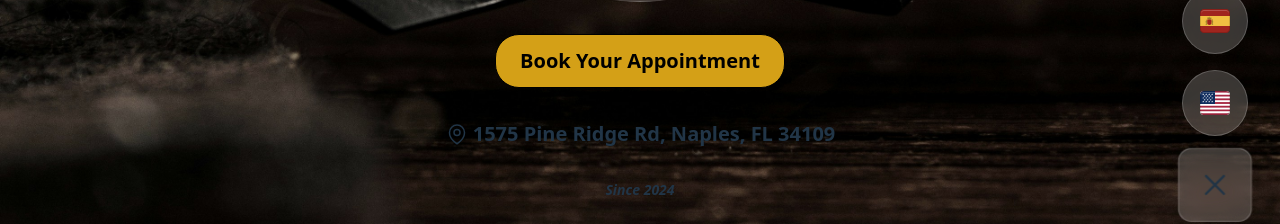
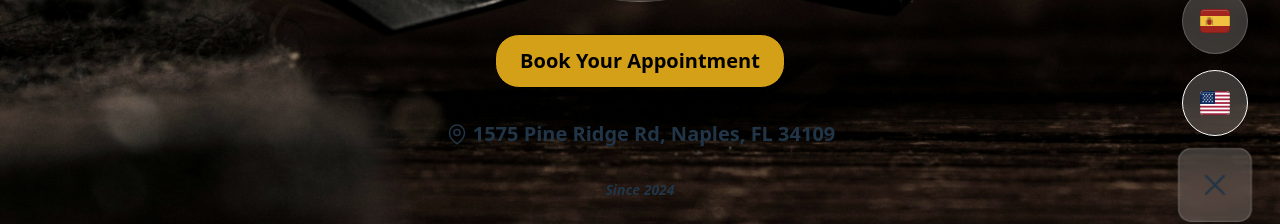
Before and after one commit to LuisBell0/rey-sampoll-barbershop, a Vue app: page / in a window 1280 px wide. Both pictures are taken after a click on the button "Choose Language". Shown: the part 550-774 px from the top of the page. Built offline with nearby package versions, Linux system fonts and the light colour scheme.

Commit message:
Added active language indication

```diff
--- a/src/components/FloatingActionButton.vue
+++ b/src/components/FloatingActionButton.vue
@@ -22,9 +22,13 @@
       <button
         v-for="(value, key) in languages"
         :key="key"
-        class="glass !rounded-full flex items-center justify-center text-lg p-3 sm:p-4 sm:text-sm md:text-base"
+        class="glass !rounded-full flex items-center justify-center text-lg p-3 sm:p-4 sm:text-sm md:text-base cursor-pointer"
+        :class="[i18n.locale.value === key
+          ? '!border-white'
+          : ''
+        ]"
         :aria-label="`Change language to ${key}`"
-        @click="updateLocale(key)"
+        @click="setLocale(key)"
       >
         <img :src="value" :alt="`${key} logo`" class="w-6 h-6 md:w-8 md:h-8" />
       </button>
@@ -33,18 +37,15 @@
 </template>
 
 <script setup lang="ts">
-import { ref, nextTick } from 'vue';
+import { ref, nextTick, onMounted } from 'vue';
 import gsap from 'gsap';
 import usFlagIcon from '@/assets/us.svg';
 import esFlagIcon from '@/assets/es.svg';
 import { LanguageIcon, XMarkIcon } from '@heroicons/vue/24/outline';
 import { useI18n } from 'vue-i18n';
 
-const {locale} = useI18n();
-function updateLocale(newLocale: string) {
-  locale.value = newLocale;
-}
-
+const i18n = useI18n({useScope:"global"});
+const locale = i18n.locale;
 const showLanguages = ref(false);
 const languagesContainer = ref<HTMLDivElement | null>(null);
 const fabButton = ref<HTMLButtonElement | null>(null);
@@ -70,7 +71,6 @@ async function animateOpen() {
   // wait for the browser to paint the DOM change
   await new Promise(requestAnimationFrame);
 
-  // Now animate (this will always run)
   gsap.fromTo(
     fabButton.value,
     { rotation: 0, scale: 1 },
@@ -116,4 +116,32 @@ async function onClick() {
   setTimeout(() => (isAnimating.value = false), 500)
 }
 
+function setLocale(key: string) {
+  if (locale.value === key) {
+    animateClose();
+    return;
+  }
+  locale.value = key;
+  try {
+    localStorage.setItem('locale', key);
+  } catch (e) {}
+  animateClose();
+}
+
+/* Initialize locale from storage or browser preference (on mount) */
+onMounted(() => {
+  try {
+    const saved = localStorage.getItem('locale');
+    if (saved && Object.keys(languages).includes(saved)) {
+      locale.value = saved;
+      return;
+    }
+  } catch (e) {}
+
+  const nav = navigator.language?.split('-')[0];
+  if (nav && Object.keys(languages).includes(nav)) {
+    locale.value = nav;
+  }
+});
+
 </script>
--- a/src/components/FooterComponent.vue
+++ b/src/components/FooterComponent.vue
@@ -7,7 +7,7 @@
         <!-- Address -->
         <div class="md:flex md:flex-col md:items-center lg:flex lg:flex-col lg:items-start">
           <h3 class="text-xl font-semibold mb-2">{{ t('footer.location') }}</h3>
-          <p class="underline" v-html="t('footer.addressHtml')"></p>
+          <p class="underline">1575 Pine Ridge Rd<br/>Naples, FL 34109<br/>{{ t('footer.addressHtml') }}</p>
         </div>
 
         <!-- Contact -->
--- a/src/locales/en.json
+++ b/src/locales/en.json
@@ -42,7 +42,7 @@
   },
   "footer": {
     "location": "Location",
-    "addressHtml": "1575 Pine Ridge Rd<br/>Naples, FL 34109<br/>United States",
+    "addressHtml": "United States",
     "contact": "Contact",
     "hours": "Hours",
     "days": {
--- a/src/locales/es.json
+++ b/src/locales/es.json
@@ -42,7 +42,7 @@
   },
   "footer": {
     "location": "Ubicación",
-    "addressHtml": "1575 Pine Ridge Rd<br/>Naples, FL 34109<br/>Estados Unidos",
+    "addressHtml": "Estados Unidos",
     "contact": "Contacto",
     "hours": "Horario",
     "days": {
```
